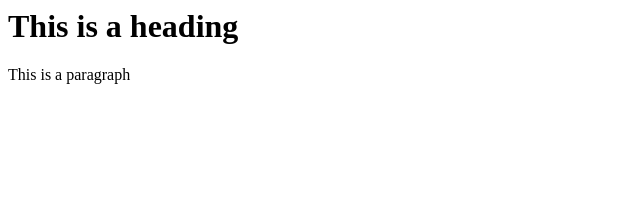
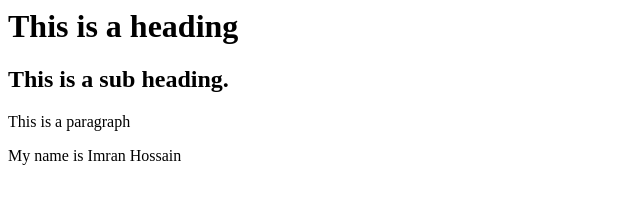
Before and after one commit to imran-11/packetcodeofficial.github.io, a plain HTML site: page index.html in a window 1280 px wide. Shown: the whole page, without its empty margins (0-640 px from the left). Drawn offline with Linux system fonts and the light colour scheme.

Commit message:
version 001

```diff
--- a/index.html
+++ b/index.html
@@ -5,6 +5,9 @@
     </head>
     <body>
         <h1>This is a heading </h1>
+        <h2>This is a sub heading.</h2>
         <p>This is a paragraph</p>
+        <p>My name is Imran Hossain</p>
+
     </body>
 </html>
```
